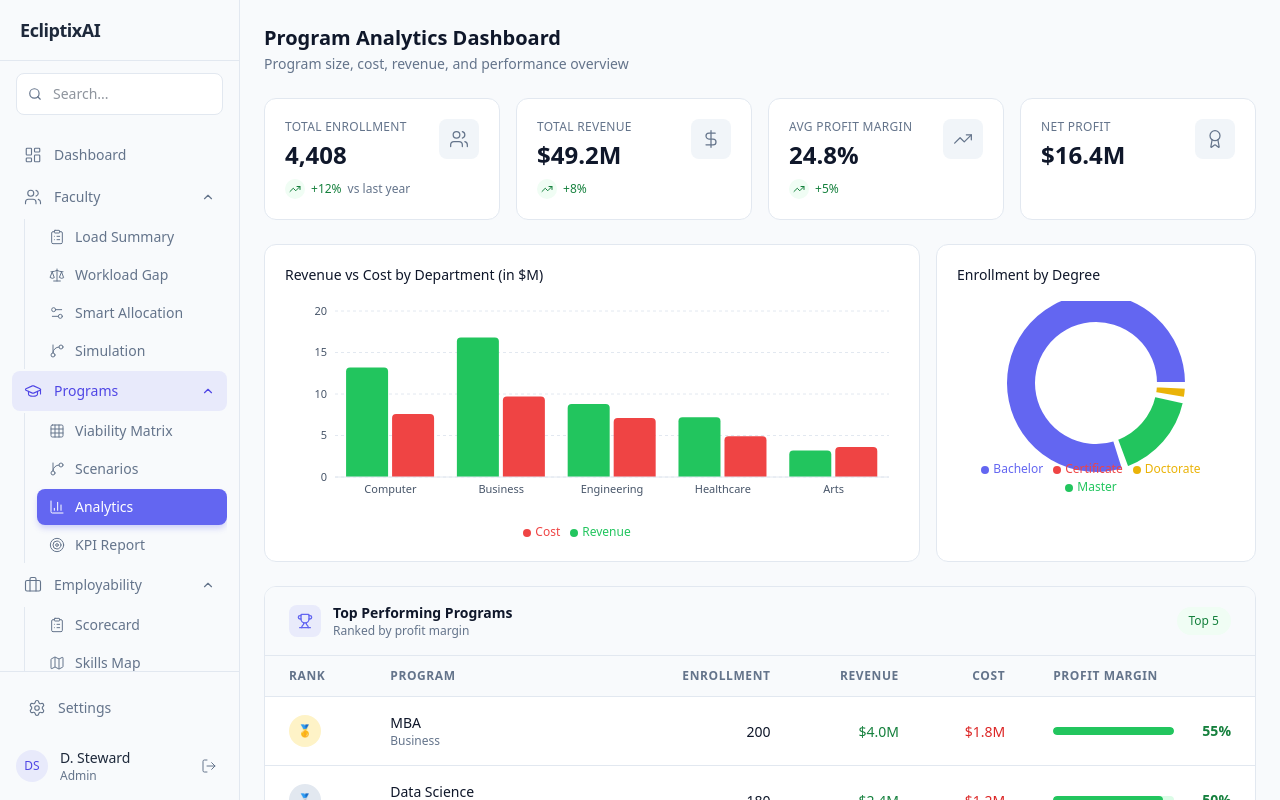
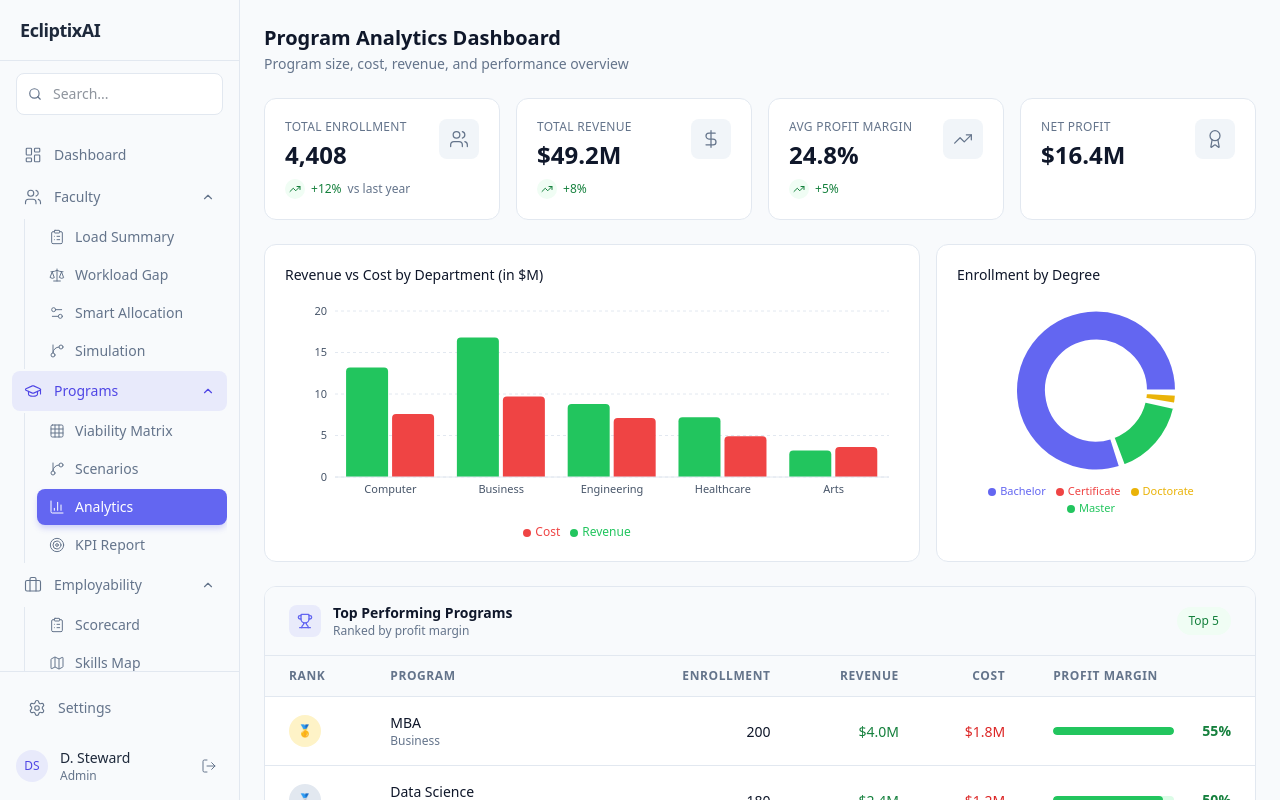
Before and after one commit to anasbayoumy/orchademy_poc, a Next.js app: page /programs/analytics in a window 1280 px wide. Shown: the top 800 px of the page. Built offline with nearby package versions, Linux system fonts and the light colour scheme.

Commit message:
Fix issues

```diff
--- a/src/app/programs/analytics/page.tsx
+++ b/src/app/programs/analytics/page.tsx
@@ -86,7 +86,7 @@
 
             <div className="grid grid-cols-1 lg:grid-cols-3 gap-4 mb-6">
                 <div
-                    className="rounded-xl p-5 lg:col-span-2"
+                    className="rounded-xl p-4 sm:p-5 lg:col-span-2 order-2 lg:order-1"
                     style={{ backgroundColor: colors.cardBg, border: `1px solid ${colors.border}` }}
                 >
                     <h2 className="text-sm font-medium mb-4" style={{ color: colors.textPrimary }}>Revenue vs Cost by Department (in $M)</h2>
@@ -103,11 +103,13 @@
                 </div>
 
                 <div
-                    className="rounded-xl p-5"
-                    style={{ backgroundColor: colors.cardBg, border: `1px solid ${colors.border}` }}
+                    className="rounded-xl p-4 sm:p-5 order-1 lg:order-2"
+                    style={{ backgroundColor: colors.cardBg, border: `1px solid ${colors.border}`, minHeight: '280px' }}
                 >
                     <h2 className="text-sm font-medium mb-4" style={{ color: colors.textPrimary }}>Enrollment by Degree</h2>
-                    <DonutChart data={degreeData} height={200} />
+                    <div className="h-[220px] sm:h-[200px]">
+                        <DonutChart data={degreeData} height={220} innerRadius={50} outerRadius={80} />
+                    </div>
                 </div>
             </div>
 
--- a/src/components/charts/DonutChart.tsx
+++ b/src/components/charts/DonutChart.tsx
@@ -24,7 +24,7 @@
                     labelStyle={{ color: textColor, fontWeight: 600 }}
                     itemStyle={{ color: textColor }}
                 />
-                {showLegend && <Legend wrapperStyle={{ fontSize: 12, color: textColor }} iconType="circle" iconSize={8} layout="horizontal" verticalAlign="bottom" />}
+                {showLegend && <Legend wrapperStyle={{ fontSize: 11, color: textColor, paddingTop: 8 }} iconType="circle" iconSize={8} layout="horizontal" verticalAlign="bottom" align="center" />}
             </PieChart>
         </ResponsiveContainer>
     );
```
